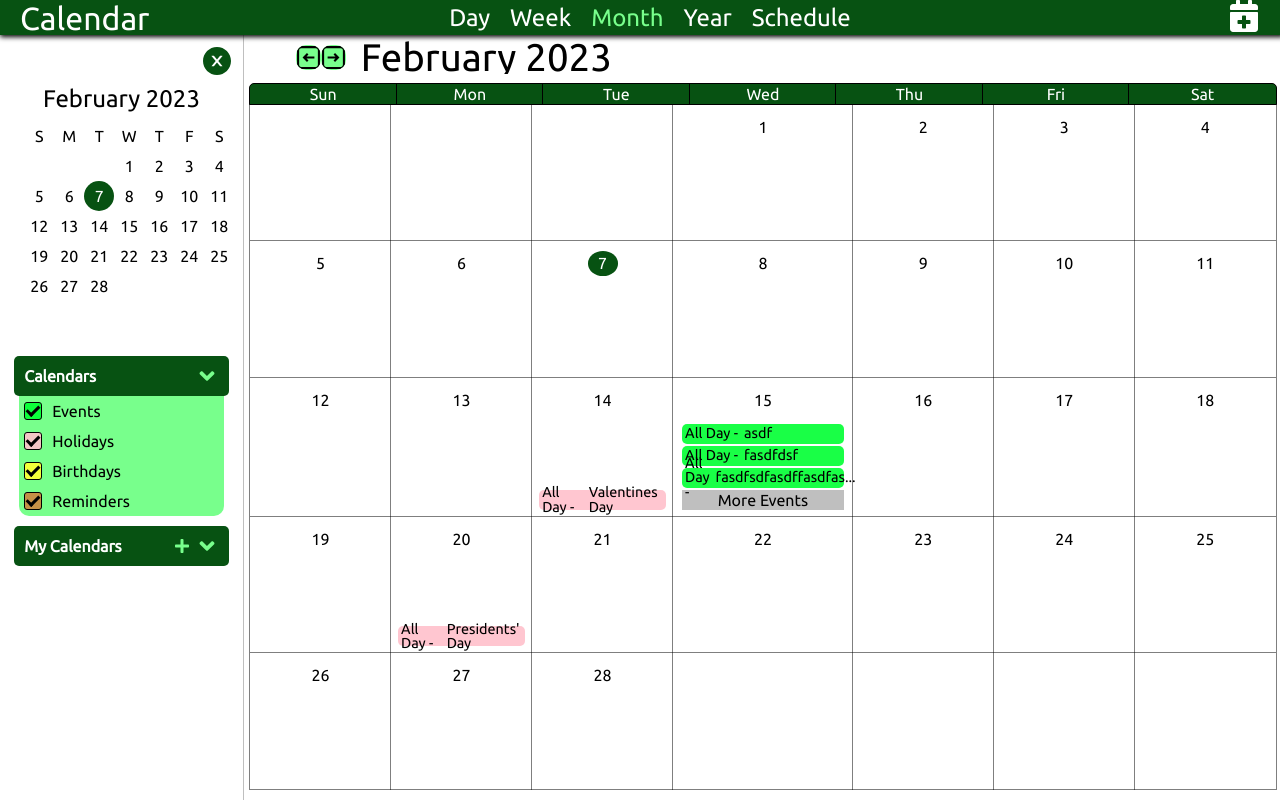
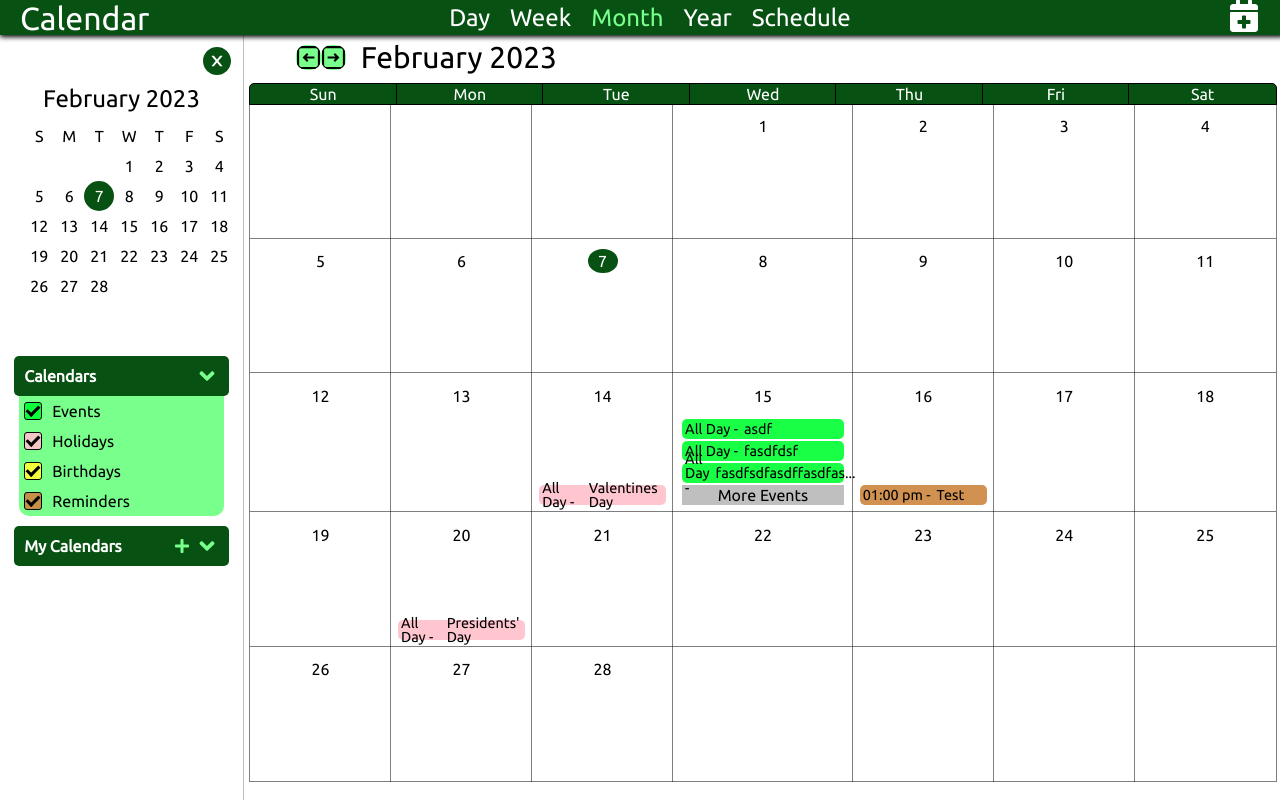
Before and after one commit to kraig-hebert/calendar, a React (Create React App) app: page / in a window 1280 px wide. Built offline with nearby package versions, Linux system fonts and the light colour scheme; data requests are answered from the project's data file.

Commit message:
updated main date header and week calendar header font sizes

```diff
--- a/db.json
+++ b/db.json
@@ -39,6 +39,15 @@
       "startTime": "2023-02-15T05:00:00.000Z",
       "allDay": true,
       "id": 12
+    },
+    {
+      "title": "Test",
+      "filter": "Reminders",
+      "color": "rgb(0,0,0)",
+      "startTime": "2023-02-16T13:00:00.000Z",
+      "endTime": "2023-02-16T14:00:00.000Z",
+      "allDay": false,
+      "id": 13
     }
   ]
 }
--- a/src/components/main/calendarTypes/weekCalendar/styles.js
+++ b/src/components/main/calendarTypes/weekCalendar/styles.js
@@ -15,6 +15,6 @@ export const useStyles = createUseStyles({
   dayName: {
     width: '100%',
     textAlign: 'center',
-    fontSize: '1.25rem',
+    fontSize: '1rem',
   },
 });
--- a/src/components/main/styles.js
+++ b/src/components/main/styles.js
@@ -16,7 +16,7 @@ export const useStyles = createUseStyles((theme) => ({
     justifySelf: 'center',
     width: '90%',
     paddingTop: '5px',
-    fontSize: '1.60rem',
+    fontSize: '1.25rem',
     overflow: 'hidden',
   },
   headerIconButton: {
```
